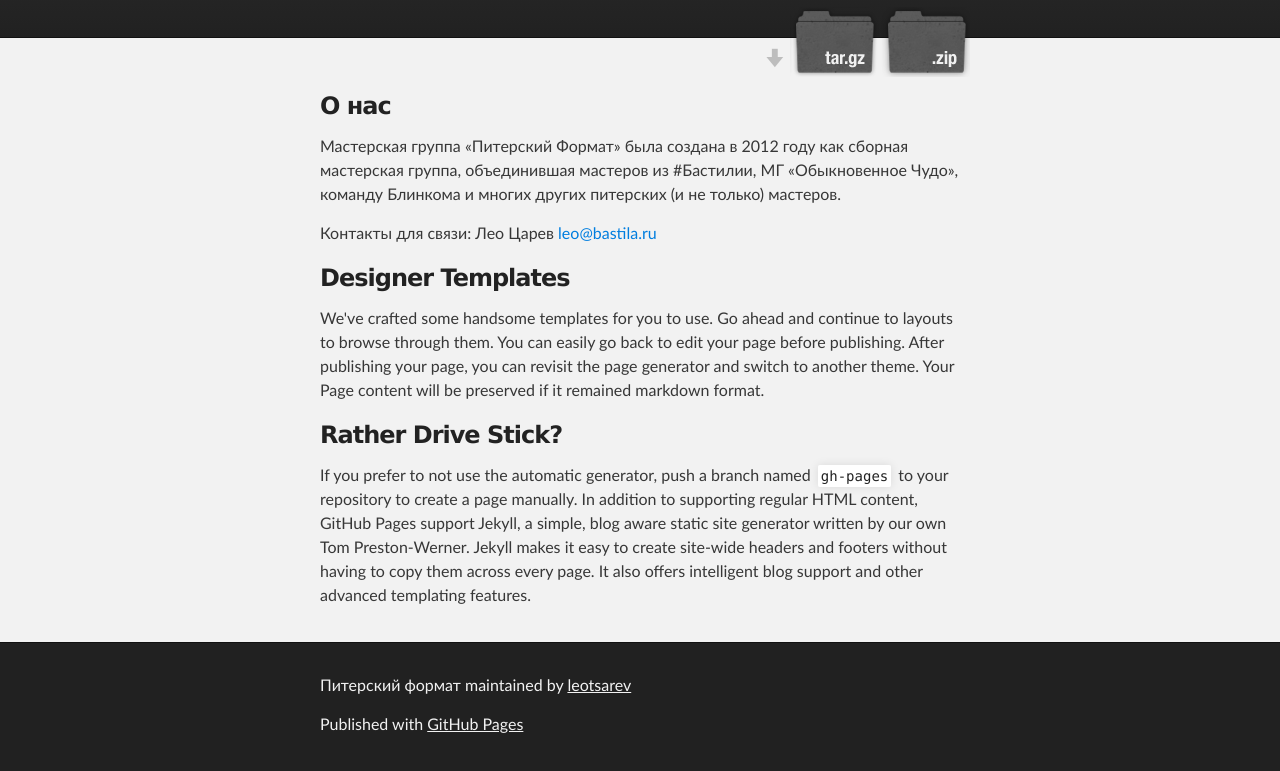
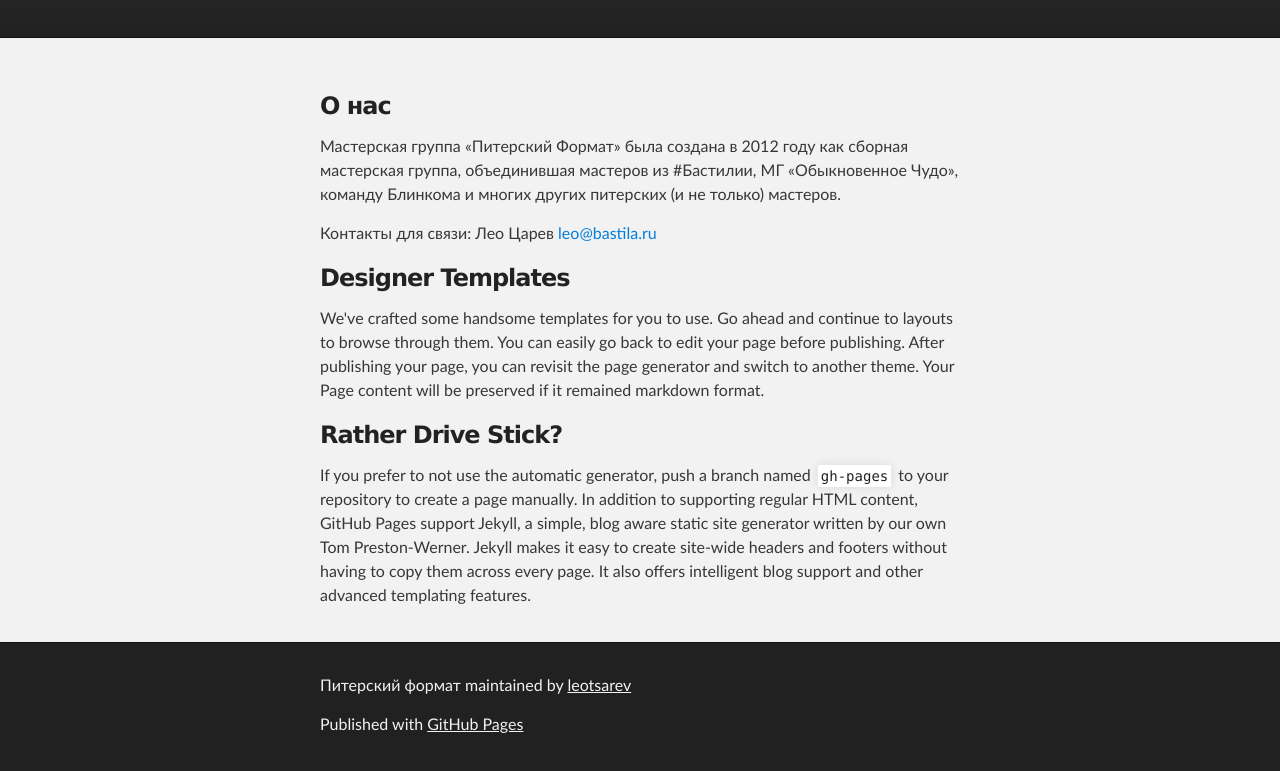
Before and after one commit to leotsarev/formatspb, a plain HTML site: page index.html in a window 1280 px wide. Shown: the part 208-979 px from the top of the page. Drawn offline with Linux system fonts and the light colour scheme.

Commit message:
Update index.html

```diff
--- a/index.html
+++ b/index.html
@@ -21,10 +21,6 @@
           <h1 id="project_title">Питерский формат</h1>
           <h2 id="project_tagline">Формат ролевых игр в Санкт-Петербурге. Теперь такой. </h2>
 
-            <section id="downloads">
-              <a class="zip_download_link" href="https://github.com/leotsarev/formatspb/zipball/master">Download this project as a .zip file</a>
-              <a class="tar_download_link" href="https://github.com/leotsarev/formatspb/tarball/master">Download this project as a tar.gz file</a>
-            </section>
         </header>
     </div>
 
```
